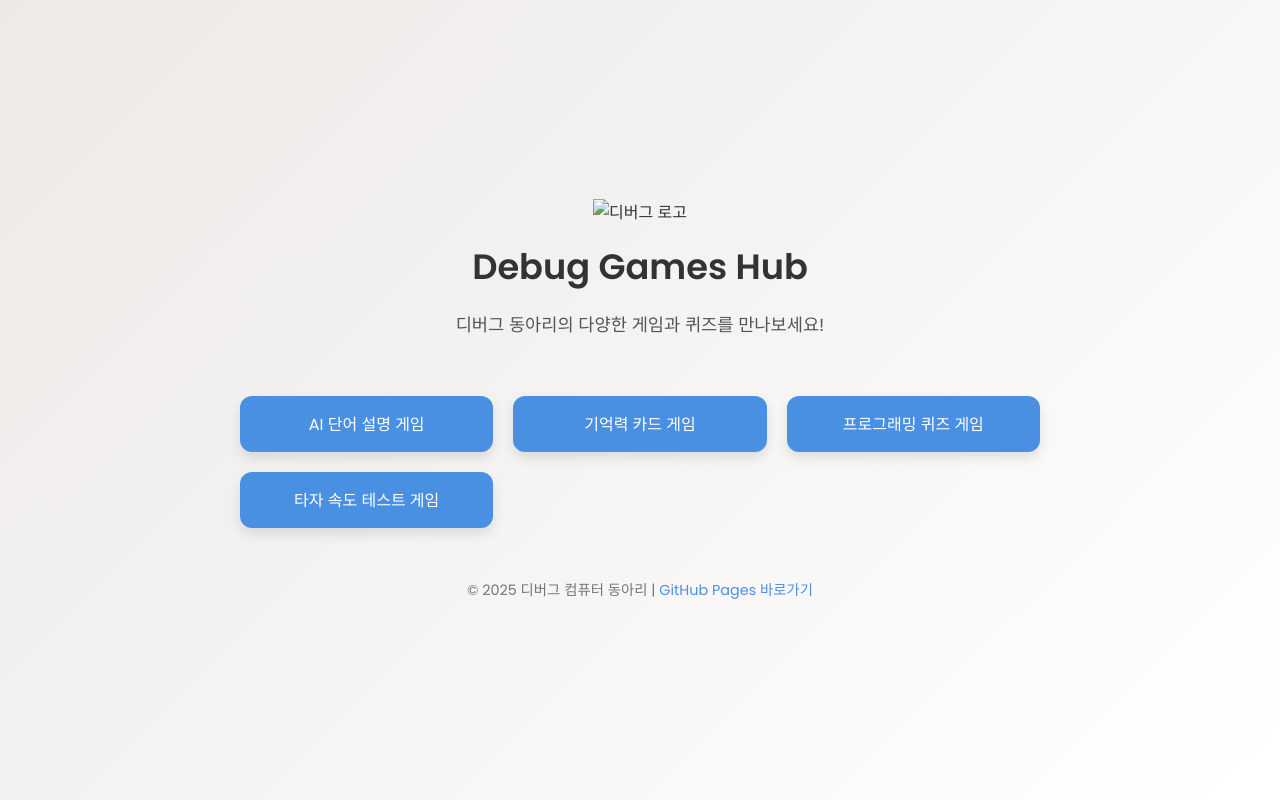
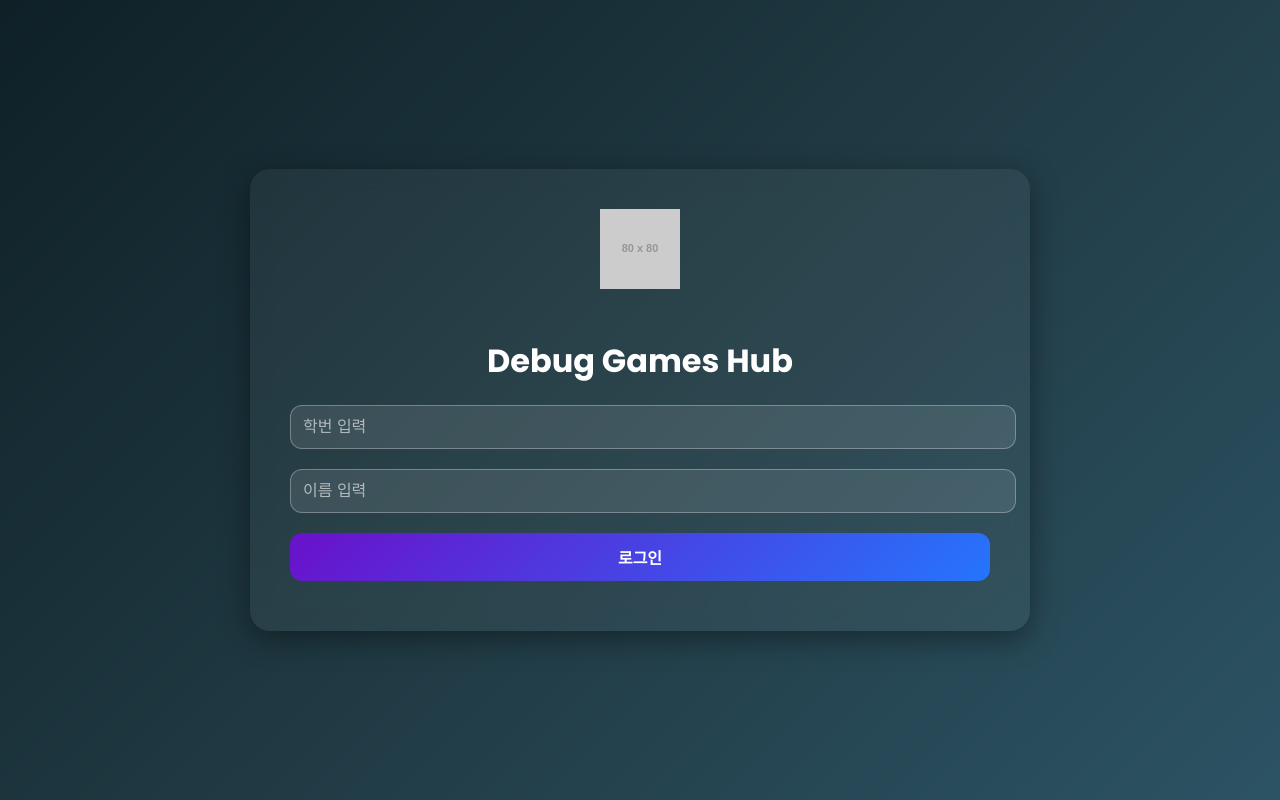
Before and after one commit to Ares-wjd/-Debug-Games-Hub, a plain HTML site: page index.html in a window 1280 px wide. Drawn offline with Linux system fonts and the light colour scheme; placeholder pictures from the web are drawn by us.

Commit message:
Update index.html

```diff
--- a/index.html
+++ b/index.html
@@ -1,95 +1,144 @@
-<!-- index.html: Debug Games Hub 메인 페이지 (하이픈 포함 절대 경로 수정 버전) -->
+<!-- index.html: 메인 화면 (미래형 모던 디자인 + 로고 추가) -->
 <!DOCTYPE html>
 <html lang="ko">
 <head>
   <meta charset="UTF-8">
   <meta name="viewport" content="width=device-width, initial-scale=1.0">
-  <title>Debug Games Hub | 디버그 동아리</title>
-  <link href="https://fonts.googleapis.com/css2?family=Poppins:wght@400;600&display=swap" rel="stylesheet">
+  <title>Debug Games Hub | 메인 페이지</title>
+  <link href="https://fonts.googleapis.com/css2?family=Poppins:wght@400;700&display=swap" rel="stylesheet">
   <style>
     body {
       font-family: 'Poppins', sans-serif;
+      background: linear-gradient(135deg, #0f2027, #203a43, #2c5364);
       margin: 0;
       padding: 0;
-      background: linear-gradient(135deg, #ece9e6, #ffffff);
       display: flex;
-      flex-direction: column;
+      justify-content: center;
       align-items: center;
-      justify-content: center;
       min-height: 100vh;
-      color: #333;
+      color: #fff;
     }
-    header {
+    .container {
+      background: rgba(255, 255, 255, 0.05);
+      backdrop-filter: blur(10px);
+      width: 90%;
+      max-width: 700px;
+      padding: 40px;
+      border-radius: 20px;
+      box-shadow: 0 8px 30px rgba(0,0,0,0.4);
       text-align: center;
-      margin-bottom: 40px;
     }
-    header img {
-      width: 100px;
-      margin-bottom: 15px;
+    h1 {
+      margin-bottom: 10px;
+      font-size: 2rem;
     }
-    header h1 {
-      margin: 0;
-      font-size: 2.2em;
+    .logo {
+      width: 80px;
+      height: 80px;
+      margin-bottom: 20px;
     }
-    header p {
-      font-size: 1.1em;
-      color: #555;
-    }
-    .button-container {
-      display: grid;
-      grid-template-columns: repeat(auto-fit, minmax(220px, 1fr));
-      gap: 20px;
-      width: 90%;
-      max-width: 800px;
-    }
-    .button {
-      background-color: #4a90e2;
-      color: white;
-      padding: 15px 20px;
+    input, button {
+      width: 100%;
+      padding: 12px;
+      margin: 10px 0;
+      font-size: 1em;
       border: none;
       border-radius: 12px;
-      font-size: 1em;
-      text-align: center;
-      text-decoration: none;
+      outline: none;
+    }
+    input {
+      background: rgba(255, 255, 255, 0.1);
+      color: #fff;
+      border: 1px solid rgba(255,255,255,0.3);
+    }
+    input::placeholder {
+      color: rgba(255,255,255,0.6);
+    }
+    button {
+      background: linear-gradient(135deg, #6a11cb, #2575fc);
+      color: #fff;
+      font-weight: 600;
       cursor: pointer;
-      box-shadow: 0 6px 12px rgba(0,0,0,0.1);
-      transition: background-color 0.3s, transform 0.2s;
+      transition: transform 0.2s;
     }
-    .button:hover {
-      background-color: #357ab8;
-      transform: translateY(-4px);
+    button:hover {
+      transform: scale(1.05);
     }
-    footer {
-      margin-top: 50px;
-      font-size: 0.9em;
-      color: #777;
-      text-align: center;
+    .hidden {
+      display: none;
     }
-    footer a {
-      color: #4a90e2;
-      text-decoration: none;
+    .ranking-list {
+      margin-top: 20px;
+      text-align: left;
+      background: rgba(255, 255, 255, 0.1);
+      padding: 10px;
+      border-radius: 12px;
     }
-    footer a:hover {
-      text-decoration: underline;
+    .ranking-list div {
+      padding: 5px 0;
+      border-bottom: 1px solid rgba(255,255,255,0.2);
+    }
+    .ranking-list div:last-child {
+      border-bottom: none;
     }
   </style>
 </head>
 <body>
-  <header>
-    <img src="/-Debug-Games-Hub/A_2D_digital_graphic_logo_for_a_computer_club_name.png" alt="디버그 로고">
-    <h1>Debug Games Hub</h1>
-    <p>디버그 동아리의 다양한 게임과 퀴즈를 만나보세요!</p>
-  </header>
+  <div class="container">
+    <img src="https://via.placeholder.com/80?text=D" alt="디버그 로고" class="logo">
+    <div id="loginSection">
+      <h1>Debug Games Hub</h1>
+      <input type="text" id="studentId" placeholder="학번 입력" />
+      <input type="text" id="studentName" placeholder="이름 입력" />
+      <button onclick="login()">로그인</button>
+    </div>
 
-  <div class="button-container">
-    <a class="button" href="/-Debug-Games-Hub/ai-word-game.html">AI 단어 설명 게임</a>
-    <a class="button" href="/-Debug-Games-Hub/memory-card-game.html">기억력 카드 게임</a>
-    <a class="button" href="/-Debug-Games-Hub/programming-quiz.html">프로그래밍 퀴즈 게임</a>
-    <a class="button" href="/-Debug-Games-Hub/typing-speed-test.html">타자 속도 테스트 게임</a>
+    <div id="menuSection" class="hidden">
+      <h2>게임 선택</h2>
+      <button onclick="goToGame('ai-word-game.html')">🤖 AI 단어 설명 게임</button>
+      <button onclick="goToGame('memory-card-game.html')">🧠 기억력 카드 게임</button>
+      <button onclick="goToGame('programming-quiz.html')">💻 프로그래밍 퀴즈 게임</button>
+      <button onclick="goToGame('typing-speed-test.html')">⌨️ 타자 속도 테스트 게임</button>
+      <button onclick="showRanking()">🏆 랭킹 보기</button>
+      <div id="rankingSection" class="hidden">
+        <h3>상위 5명 랭킹</h3>
+        <div class="ranking-list" id="rankingList"></div>
+      </div>
+    </div>
   </div>
 
-  <footer>
-    &copy; 2025 디버그 컴퓨터 동아리 | <a href="https://ares-wjd.github.io/-Debug-Games-Hub/">GitHub Pages 바로가기</a>
-  </footer>
+  <script>
+    function login() {
+      const id = document.getElementById('studentId').value.trim();
+      const name = document.getElementById('studentName').value.trim();
+      if (!id || !name) {
+        alert('학번과 이름을 모두 입력해주세요.');
+        return;
+      }
+      localStorage.setItem('currentUser', JSON.stringify({ id, name }));
+      document.getElementById('loginSection').classList.add('hidden');
+      document.getElementById('menuSection').classList.remove('hidden');
+    }
+
+    function goToGame(page) {
+      window.location.href = `/-Debug-Games-Hub/${page}`;
+    }
+
+    function showRanking() {
+      const rankingSection = document.getElementById('rankingSection');
+      const rankingList = document.getElementById('rankingList');
+      rankingList.innerHTML = '';
+
+      const allRankings = JSON.parse(localStorage.getItem('allGameRankings') || '[]');
+      if (allRankings.length === 0) {
+        rankingList.innerHTML = '<div>랭킹 데이터가 없습니다.</div>';
+      } else {
+        allRankings.slice(0, 5).forEach((entry, index) => {
+          rankingList.innerHTML += `<div>${index + 1}위 - ${entry.name} (${entry.id}) : ${entry.score}점</div>`;
+        });
+      }
+      rankingSection.classList.toggle('hidden');
+    }
+  </script>
 </body>
 </html>
```
